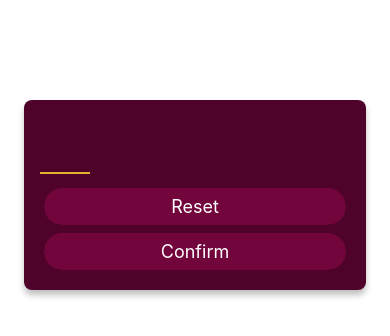
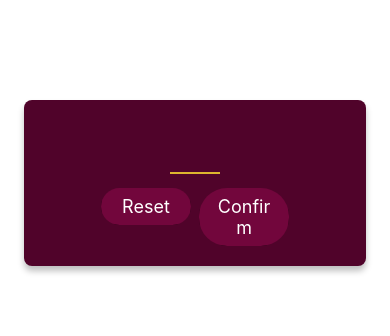
Before and after one commit to inhyoe/React_native, a React Native app: screen / in a window 390 px wide. Shown: the top 336 px of the page. Built offline with nearby package versions, Linux system fonts and the light colour scheme.

Commit message:
StartGameScreen 레이아웃 개선 및 버튼 정렬 수정

```diff
--- a/screens/StartGameScreen.tsx
+++ b/screens/StartGameScreen.tsx
@@ -7,16 +7,23 @@ interface Props {}
 const StartGameScreen = ({}: Props) => {
   return (
     <View style={styles.inputContainer}>
+      {/* <View style={styles.row}> */}
       <TextInput
-        style={styles.numberInput}
+        style={[styles.numberInput]}
         maxLength={2}
         keyboardType="number-pad" // 숫자 전용 키패드
         autoCapitalize="none" // 자동 대문자 변환 비활성화
         autoCorrect={false} // 자동 수정 기능 비활성화
       />
-
-      <PrimaryButton>Reset</PrimaryButton>
-      <PrimaryButton>Confirm</PrimaryButton>
+      {/* </View> */}
+      <View style={styles.row}>
+        <View style={styles.flex1}>
+          <PrimaryButton>Reset</PrimaryButton>
+        </View>
+        <View style={styles.flex1}>
+          <PrimaryButton>Confirm</PrimaryButton>
+        </View>
+      </View>
     </View>
   );
 };
@@ -34,8 +41,8 @@ const styles = StyleSheet.create({
     shadowRadius: 6,
     shadowOpacity: 0.25,
     shadowColor: 'black',
-    // justifyContent: 'center',
-    // alignItems: 'center',
+    justifyContent: 'center',
+    alignItems: 'center',
   },
   numberInput: {
     height: 50,
@@ -59,10 +66,9 @@ const styles = StyleSheet.create({
   },
   row: {
     flexDirection: 'row',
-    // 가로 방향으로 중앙 정렬 (좌우 중앙)
-    justifyContent: 'center',
-    // 세로 방향으로 중앙 정렬 (위아래 중앙)
-    alignItems: 'center',
+  },
+  flex1: {
+    flex: 1,
   },
 });
 
```
